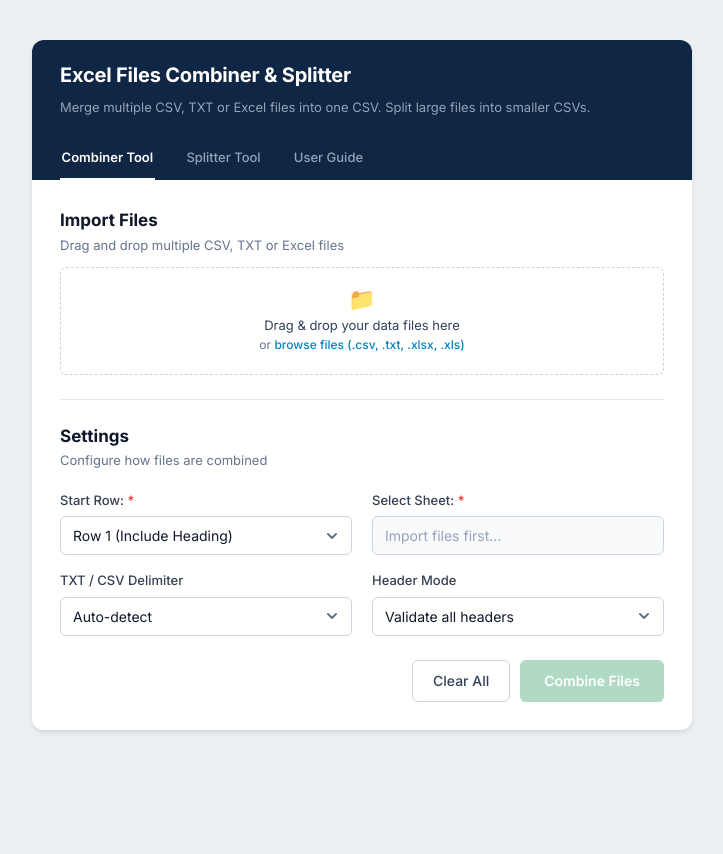
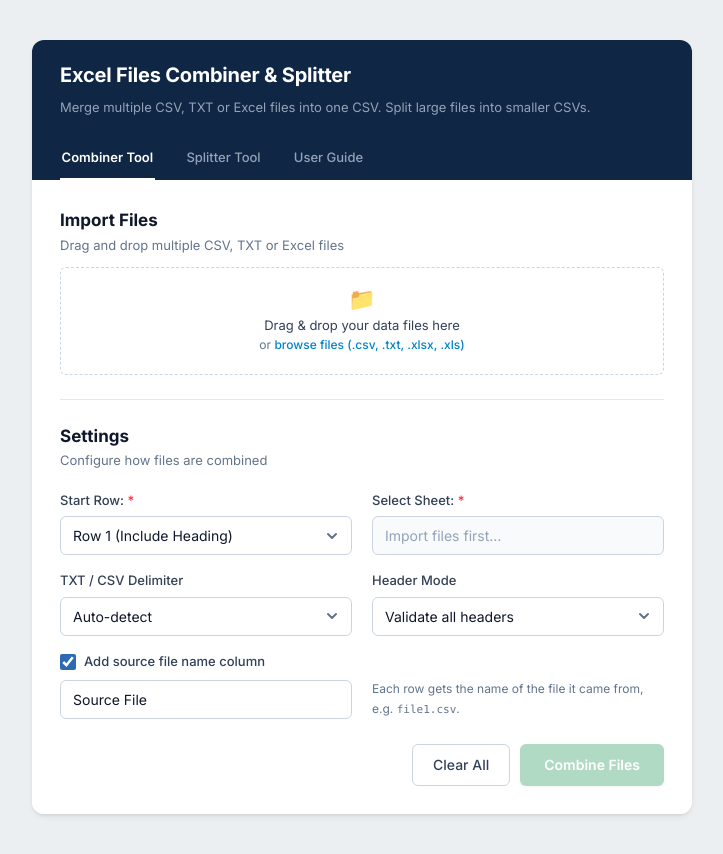
Before and after one commit to soemoehtun/Combine-File, a React (Vite) app: page / in a window 1280 px wide. Shown: the top 854 px of the page, without its empty margins (278-1001 px from the left). Before the commit the page ends 800 px from the top, so only its background shows below. Built offline with nearby package versions, Linux system fonts and the light colour scheme.

Commit message:
Add files via upload

```diff
--- a/src/components/CombineTool.tsx
+++ b/src/components/CombineTool.tsx
@@ -37,6 +37,8 @@ export default function CombineTool() {
   const [trimWs, setTrimWs] = useState(false);
   const [removeBlanks, setRemoveBlanks] = useState(false);
   const [dedupe, setDedupe] = useState(false);
+  const [addSource, setAddSource] = useState(true);
+  const [sourceColName, setSourceColName] = useState('Source File');
   // setters are still used by the (currently hidden) advanced panel below
   void setOutDelimiter; void setLineEnding; void setTrimWs; void setRemoveBlanks; void setDedupe;
 
@@ -250,7 +252,8 @@ export default function CombineTool() {
                   if (isFirstFile) {
                     outHeader = [...fileHeader];
                     outCols = outHeader.length;
-                    blobParts.push(outHeader.map((c) => escapeCsv(c, outDelimiter)).join(outDelimiter) + eol);
+                    const hdr = addSource ? [...outHeader, sourceColName] : outHeader;
+                    blobParts.push(hdr.map((c) => escapeCsv(c, outDelimiter)).join(outDelimiter) + eol);
                   } else if (headerMode === 'byName') {
                     idxMap = outHeader.map((h) => fileHeader!.findIndex((fh) => String(fh).trim().toLowerCase() === String(h).trim().toLowerCase()));
                   }
@@ -273,6 +276,7 @@ export default function CombineTool() {
                   if (seen.has(k)) continue;
                   seen.add(k);
                 }
+                if (addSource) mapped.push(f.name);
                 outBatch.push(mapped);
               }
               if (outBatch.length) {
@@ -306,7 +310,8 @@ export default function CombineTool() {
           if (fi === 0) {
             outHeader = [...fileHeader];
             outCols = outHeader.length;
-            blobParts.push(outHeader.map((c) => escapeCsv(c, outDelimiter)).join(outDelimiter) + eol);
+            const hdr = addSource ? [...outHeader, sourceColName] : outHeader;
+            blobParts.push(hdr.map((c) => escapeCsv(c, outDelimiter)).join(outDelimiter) + eol);
           } else if (headerMode === 'byName') {
             idxMap = outHeader.map((h) => fileHeader.findIndex((fh) => String(fh).trim().toLowerCase() === String(h).trim().toLowerCase()));
           }
@@ -333,6 +338,7 @@ export default function CombineTool() {
                 if (seen.has(key)) continue;
                 seen.add(key);
               }
+              if (addSource) mapped.push(f.name);
               outBatch[kept++] = mapped;
             }
             outBatch.length = kept;
@@ -366,7 +372,7 @@ export default function CombineTool() {
     } finally {
       setProcessing(false);
     }
-  }, [files, processing, headerMode, hasMismatch, trimWs, removeBlanks, dedupe, outDelimiter, lineEnding, headerIdx]);
+  }, [files, processing, headerMode, hasMismatch, trimWs, removeBlanks, dedupe, outDelimiter, lineEnding, headerIdx, addSource, sourceColName]);
 
   const allReady = files.length > 0 && files.every((f) => f.ready);
   const totalEstRows = files.reduce((s, f) => s + (f.estimatedRows || 0), 0);
@@ -477,6 +483,26 @@ export default function CombineTool() {
             <option value="byPosition">Match columns by position</option>
           </select>
         </div>
+
+        <div className="sm:col-span-2">
+          <label className="flex items-center gap-2 text-[13px] font-medium text-slate-700 cursor-pointer">
+            <input type="checkbox" checked={addSource} onChange={() => setAddSource(!addSource)} />
+            Add source file name column
+          </label>
+          {addSource && (
+            <div className="mt-2 grid grid-cols-1 sm:grid-cols-2 gap-x-5 gap-y-2 items-center">
+              <input
+                type="text"
+                value={sourceColName}
+                onChange={(e) => setSourceColName(e.target.value)}
+                placeholder="Source File"
+              />
+              <p className="text-[12px] leading-5 text-slate-500">
+                Each row gets the name of the file it came from, e.g. <span className="font-mono text-[11px]">file1.csv</span>.
+              </p>
+            </div>
+          )}
+        </div>
       </div>
 
       {hasMismatch && (
```
